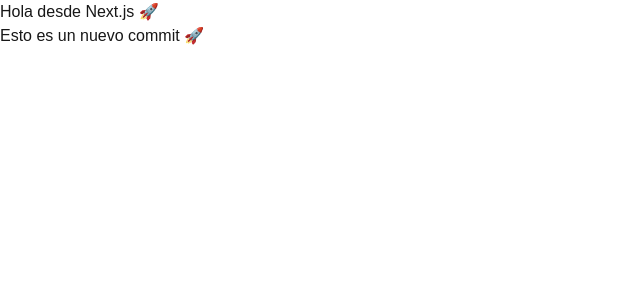
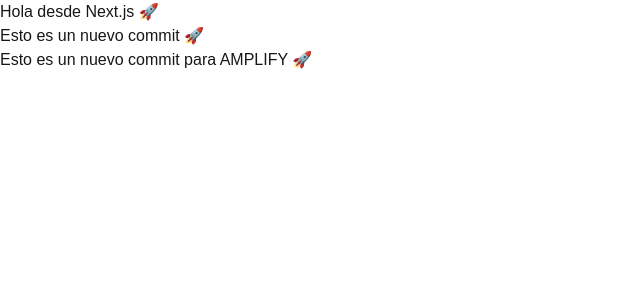
Before and after one commit to Ripsg/my-next-lab, a Next.js app: page / in a window 1280 px wide. Shown: the top 300 px of the page, without its empty margins (0-640 px from the left). Built offline with nearby package versions, Linux system fonts and the light colour scheme.

Commit message:
Commit para visualizacion en AMPLIFY

```diff
--- a/src/app/page.tsx
+++ b/src/app/page.tsx
@@ -4,6 +4,7 @@
  return <div>
   <h1>Hola desde Next.js 🚀</h1>
   <h1>Esto es un nuevo commit 🚀</h1>
+  <h1>Esto es un nuevo commit para AMPLIFY 🚀</h1>
   </div>;
 
 }
```
